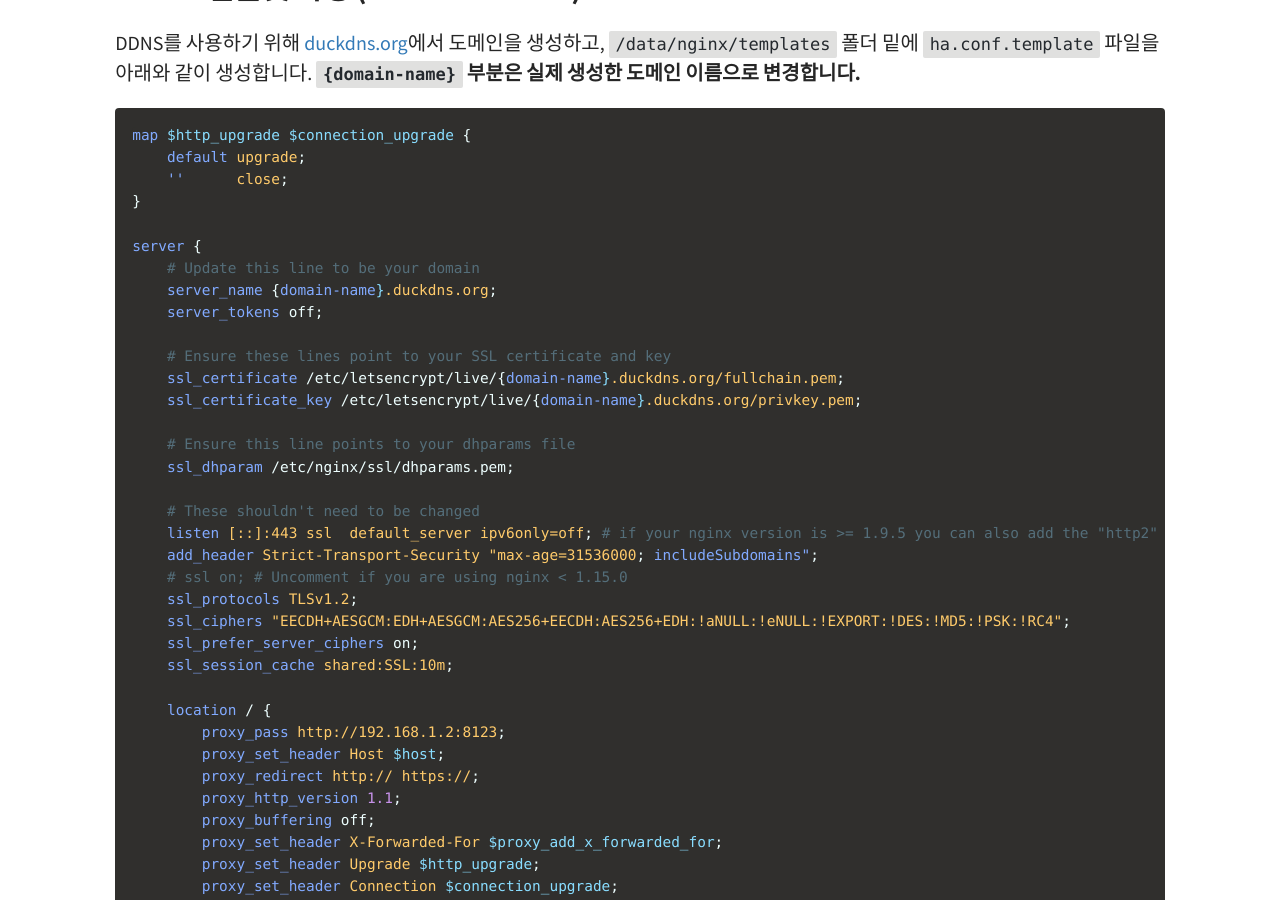
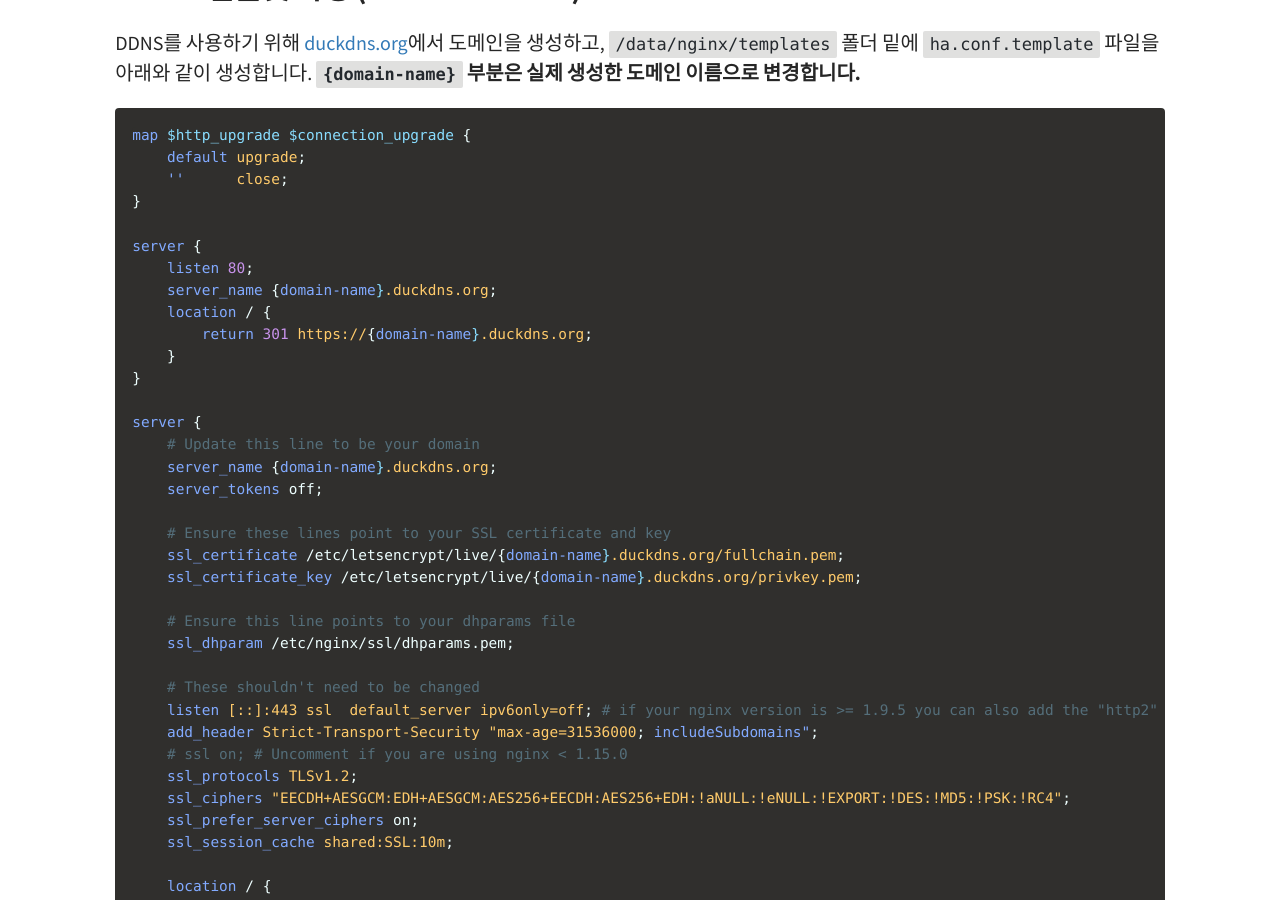
Before and after one commit to ilwoong/ilwoong.github.io, a Jekyll site: the page built from _posts/2022/2022-06-01-ha-docker-nginx.md, in a window 1280 px wide and 900 px high, scrolled down 4160 px. Built offline with Jekyll 4.4.1, drawn with Linux system fonts in a browser that asks for light colours.

Commit message:
Correct wrong commands

```diff
--- a/_posts/2022/2022-06-01-ha-docker-nginx.md
+++ b/_posts/2022/2022-06-01-ha-docker-nginx.md
@@ -173,6 +173,14 @@ map $http_upgrade $connection_upgrade {
 }
 
 server {
+    listen 80;
+    server_name {domain-name}.duckdns.org;
+    location / {
+        return 301 https://{domain-name}.duckdns.org;
+    }
+}
+
+server {
     # Update this line to be your domain
     server_name {domain-name}.duckdns.org;
     server_tokens off;
```
Also changed, not shown: _posts/2022/2022-06-01-certbot-letsencrypt.md (+1 -1 lines).
